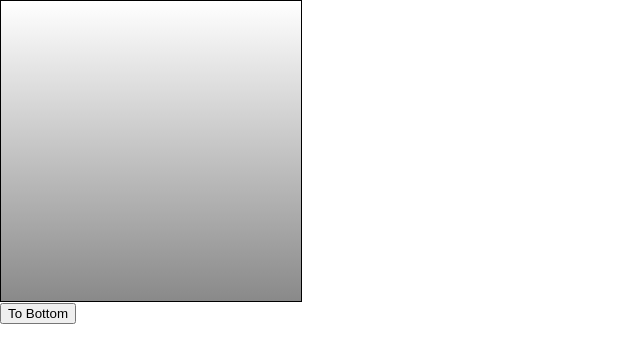
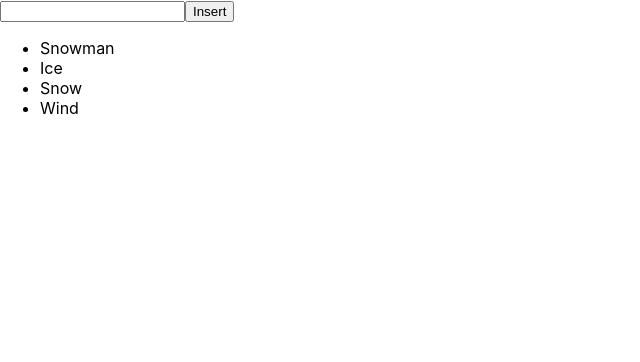
Before and after one commit to devJWSong/React, a React (Create React App) app in the folder hello-react/: page / in a window 1280 px wide. Shown: the top 362 px of the page, without its empty margins (0-640 px from the left). Built offline with nearby package versions, Linux system fonts and the light colour scheme.

Commit message:
Component Iteration

```diff
--- a/hello-react/src/App.js
+++ b/hello-react/src/App.js
@@ -1,14 +1,11 @@
 import React, { Component } from 'react';
-import ScrollBox from './ScrollBox';
+import IterationSample from './IterationSample'
 
 class App extends Component {
   render() {
     return (
       <div>
-        <ScrollBox ref={(ref) => this.scrollBox=ref}/>
-        <button onClick={() => this.scrollBox.scrollToBottom()}>
-          To Bottom
-        </button>
+        <IterationSample/>
       </div>
     );
   }
--- /dev/null
+++ b/hello-react/src/IterationSample.js
@@ -0,0 +1,60 @@
+import React, {Component} from 'react'
+
+class IterationSample extends Component {
+
+    state = {
+        names: ['Snowman', 'Ice', 'Snow', 'Wind'],
+        name: ''
+    };
+
+    handleChange = (e) => {
+        this.setState({
+            name: e.target.value
+        });
+    }
+
+    handleInsert = () => {
+        this.setState({
+            names: this.state.names.concat(this.state.name),
+            name: ''
+        });
+    }
+
+    handleRemove = (index) => {
+        const {names} = this.state;
+
+        this.setState({
+            // names: [
+            //     ...names.slice(0, index),
+            //     ...names.slice(index+1, names.length)
+            // ]
+            names: names.filter((item, i) => i !== index)
+        });
+    }
+
+    render() {
+        const nameList = this.state.names.map(
+            (name, index) => (
+                <li
+                    key={index}
+                    onDoubleClick={() => this.handleRemove(index)}>
+                    {name}
+                </li>
+            )
+        );
+
+        return (
+            <div>
+                <input
+                    onChange={this.handleChange}
+                    value={this.state.name}/>
+                <button onClick={this.handleInsert}>Insert</button>
+                <ul>
+                    {nameList}
+                </ul>
+            </div>
+        );
+    }
+}
+
+export default IterationSample;
```
